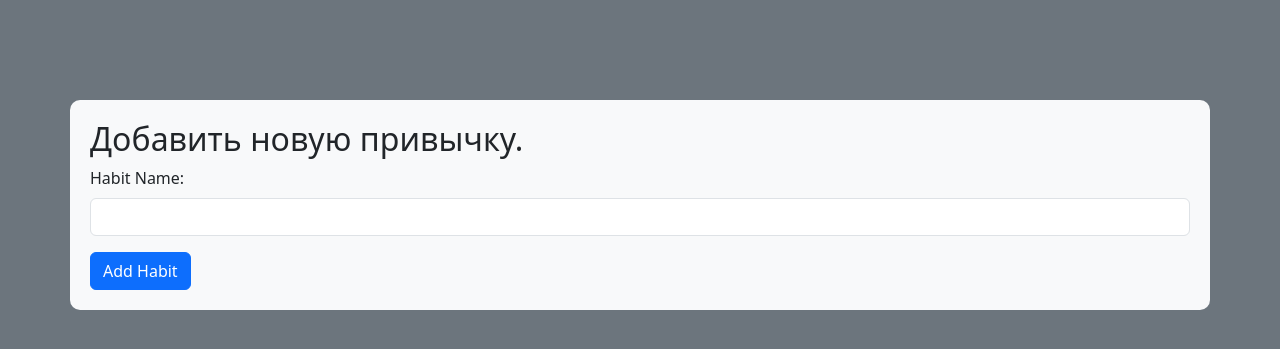
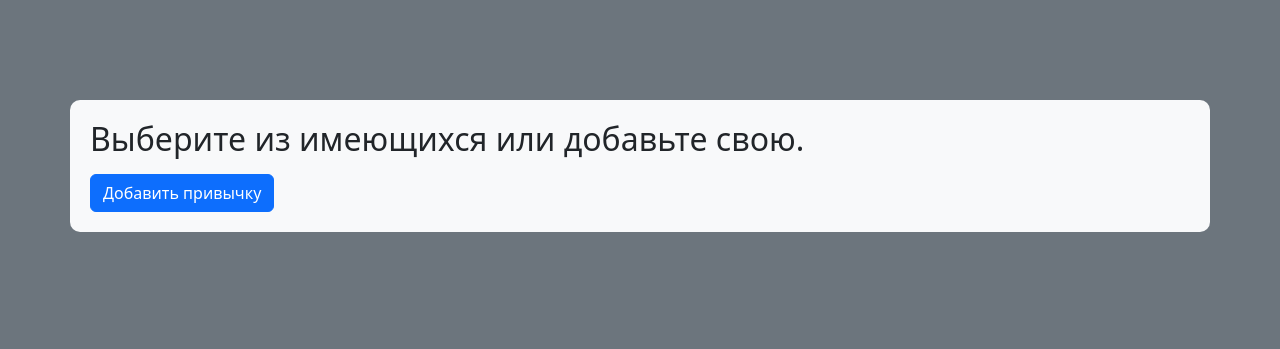
Before and after one commit to Fosteks/HabitTracker, a Flask app: template templates/add_habit.html in a window 1280 px wide. Shown: the top 349 px of the page. Run offline with Flask 3, Linux system fonts and the light colour scheme; the template is opened without the code that fills it: most values are stand-ins (such as "Sample title", 1, 10 or a date in 2020).

Commit message:
коммит

```diff
--- a/main.py
+++ b/main.py
@@ -3,6 +3,7 @@ import csv
 from datetime import datetime
 from flask import Flask, render_template, request, redirect, url_for, send_file
 from data.users import User
+from data.habits import Habit
 from forms.user import RegisterForm, LoginForm
 from flask_login import LoginManager, login_user, current_user, logout_user, login_required
 from flask_login.mixins import AnonymousUserMixin
@@ -20,19 +21,21 @@ def load_user(user_id):
     return db_sess.query(User).get(user_id)
 
 
-# Хранилище пользователей (здесь предполагается простота, реальное приложение должно использовать базу данных)
-users = {}
-
-# Хранилище привычек (опять же, это просто для примера)
-habits = {
-    "Exercise": [False] * 7,
-    "Reading": [False] * 7
-}
+def get_user_habits(user_id):
+    db_sess = db_session.create_session()
+    habits = db_sess.query(Habit.habit).filter(Habit.user_id == user_id).all()
+    return habits
 
 
 @app.route('/')
 def index():
-    return render_template('index.html', habits=habits)
+    label = 'Зарегистрироваться'
+    if current_user.is_authenticated:
+        label = 'Профиль'
+        habits = get_user_habits(current_user.id)
+    else:
+        habits = []
+    return render_template('index.html', habits=habits, label=label)
 
 
 @app.route('/login', methods=['GET', 'POST'])
@@ -106,9 +109,9 @@ def download_table():
 
 @app.route('/add_habit', methods=['POST'])
 def add_new_habit():
-    habit_name = request.form['habit_name']
-    habits[habit_name] = [False] * 7
-    return redirect(url_for('index'))
+    db_sess = db_session.create_session()
+    habits = db_sess.query(Habit.habit).all()
+    return redirect(url_for('add_habit', options=habits))
 
 
 def main():
--- a/templates/add_habit.html
+++ b/templates/add_habit.html
@@ -19,13 +19,14 @@
 </head>
 <body>
 <div class="container">
-    <h2>Добавить новую привычку.</h2>
+    <h2>Выберите из имеющихся или добавьте свою.</h2>
     <form action="/add_new_habit" method="post">
-        <div class="mb-3">
-            <label for="habit_name" class="form-label">Habit Name:</label>
-            <input type="text" id="habit_name" name="habit_name" class="form-control" required>
-        </div>
-        <button type="submit" class="btn btn-primary">Add Habit</button>
+        <datalist id="character">
+            {% for opt in options %}
+                <option value={{ opt }}></option>
+            {% endfor %}
+        </datalist></p>
+        <button type="submit" class="btn btn-primary">Добавить привычку</button>
     </form>
 </div>
 </body>
--- a/templates/index.html
+++ b/templates/index.html
@@ -9,7 +9,7 @@
 <body>
 <div class="container mt-5">
     <div class="d-flex justify-content-end mb-3">
-        <a href="/profile"><button class="btn btn-primary">Profile</button></a>
+        <a href="/profile"><button class="btn btn-primary">{{ label }}</button></a>
     </div>
     <table class="table table-bordered">
         <thead class="bg-primary text-white">
@@ -42,7 +42,7 @@
         </tbody>
     </table>
     <div class="d-flex justify-content-between">
-        <a href="/add_new_habit"><button class="btn btn-primary">Добавить новую привычку</button></a>
+        <a href="/add_habit"><button class="btn btn-primary">Добавить привычку</button></a>
         <a href="/create_new_week"><button class="btn btn-primary">Начать новую неделю</button></a>
     </div>
 </div>
--- a/templates/login.html
+++ b/templates/login.html
@@ -43,6 +43,7 @@
         <p>{{ form.remember_me() }} {{ form.remember_me.label }}</p>
         <div>{{ message }}</div>
         <p>{{ form.submit(type="submit", class="btn btn-primary") }}</p>
+        <p class="mt-3">Ещё нет аккаунта? <a href="{{ url_for('register') }}">Зарегистрироваться</a>.</p>
     </form>
 </div>
 </body>
```
Also changed, not shown: db/habit_tracker.db.
